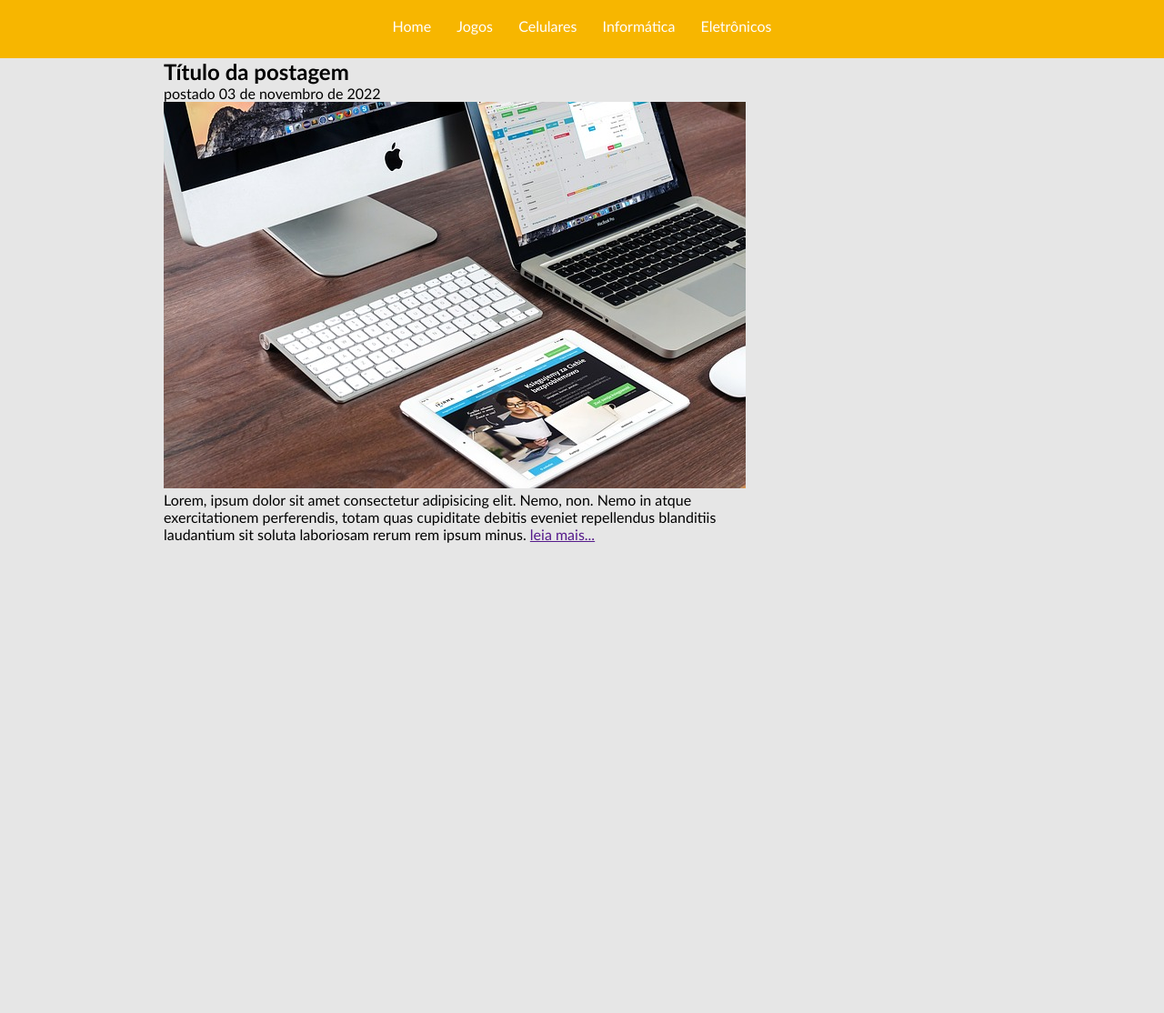
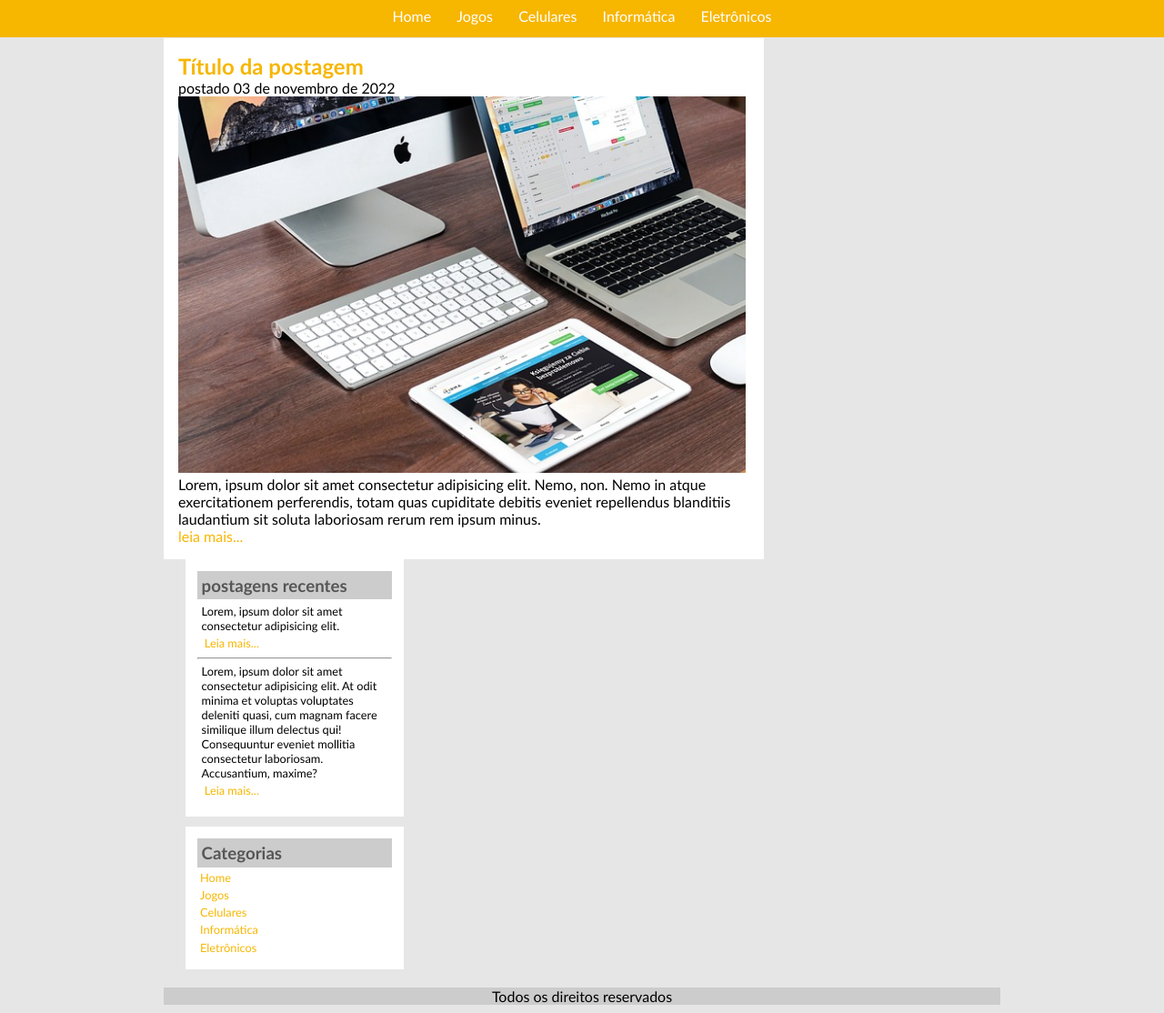
Before and after one commit to RyanF-Souza/BisonhoBlog, a plain HTML site: page index.html in a window 1280 px wide. Shown: the part 68-1182 px from the top of the page at 91% size. Before the commit the page ends 800 px from the top, so only its background shows below. Drawn offline with Linux system fonts and the light colour scheme.

Commit message:
Add files via upload

```diff
--- a/css/style.css
+++ b/css/style.css
@@ -3,43 +3,103 @@
     padding: 0;
     box-sizing: border-box;
 }
-#area-cabecalho{
+#areaCabecalho{
     padding: 0.9rem;
     background-color: #f7b600;
     text-align: center;
 }
-#area-logo, #area-menu{
+#areaLogo, #area-menu{
     padding: 0.7rem;
 }
-#area-menu a{
+#areaMenu a{
     text-decoration: none;
 }
-#area-menu a:link, #area-menu a:visited{
+#areaMenu a:link, #area-menu a:visited{
     color: #fff;
     padding: 8px 12px;
     border-radius: 5px;
     transition: 0.5s;
 }
-#area-menu a:hover{
+#areaMenu a:hover{
     background-color: #fff;
     color: #f7b600;
 }
-#area-principal{
+#areaPrincipal{
     width: 57.5rem;
     margin: 0.5px auto;
     display: flex;
     flex-wrap: wrap;
 }
-#area-postagem{
+#areaPostagem{
     width: 41.25rem;
 }
-#area-lateral{
+#areaLateral{
+    width: 15rem;
+    margin-left: 1.5rem;
 
 }
 body{
     font-family: 'Trebuchet MS', 'Lucida Sans Unicode', 'Lucida Grande', 'Lucida Sans', Arial, sans-serif;
     background-color: #e6e6e6;
 }
-.logo-branco{
+.conteudoLateral{
+    padding: 0.8rem;
+    margin-bottom: 0.7rem;
+    background-color: #fff;
+}
+.conteudoLateral a{
+    text-decoration: none;
+    display: block;
+    margin: 0.2rem;
+    font-size: 0.8rem;
+}
+.conteudoLateral a:visited, .conteudoLateral a:link{
+    color: #f7b600;
+}
+.conteudoLateral a:hover{
+    text-decoration: underline;
+}
+.conteudoLateralTitulo{
+    color: #565656;
+    background-color: #ccc;
+    padding: 0.3rem;
+}
+.textoPostagemLateral{
+    font-size: 0.8rem;
+    padding: 0.3rem;
+}
+footer{
+    width: 57.5rem;
+    margin: 9px auto;
+}
+footer p{
+    text-align: center;
+    background-color: #ccc;
+}
+.logoBranco{
     color: white;
 }
+.postagem{
+    padding: 1rem;
+    background-color: #fff;
+}
+.postagem a{
+    text-decoration: none;
+}
+.postagem a:visited, .postagem a:link{
+    color: #f7b600;
+}
+.postagem a:hover{
+    text-decoration: underline;
+}
+.postagemImagem{
+    width: 39rem;
+}
+.postagemTitulo{
+    color: #f7b600;
+}
+.PostagemData{
+    font-size: 0.8rem;
+    display: block;
+    padding-bottom: 0.8rem;
+}
--- a/index.html
+++ b/index.html
@@ -8,11 +8,11 @@
     <link rel="stylesheet" href="css/style.css">
 </head>
 <body>
-    <header id="area-cabecalho">
-        <div id="area-logo">
-            <h1 id="logo">Bisonho<span class="logo-branco">Blog</span></h1>
+    <header id="areaCabecalho">
+        <div id="areaLogo">
+            <h1 id="logo">Bisonho<span class="logoBranco">Blog</span></h1>
         </div>
-        <nav id="area-menu">
+        <nav id="areaMenu">
             <a href="#">Home</a>
             <a href="#">Jogos</a>
             <a href="#">Celulares</a>
@@ -20,18 +20,44 @@
             <a href="#">Eletrônicos</a>
         </nav>
     </header>
-    <main id="area-principal">
-        <section id="area-postagem"> <!-- conteúdo principal -->
-            <h2 class="postagem-titulo">Título da postagem</h2>
-            <span class="postagem-dtat">postado 03 de novembro de 2022</span>
-            <img src="img/imagem2.jpg" class="postagem-imagem" alt="">
-            <p>Lorem, ipsum dolor sit amet consectetur adipisicing elit. Nemo, non. Nemo in atque exercitationem perferendis, totam quas cupiditate debitis eveniet repellendus blanditiis laudantium sit soluta laboriosam rerum rem ipsum minus.
-            <a href="">leia mais...</a>
-            </p>
+    <main id="areaPrincipal">
+        <section id="areaPostagem"> <!-- conteúdo principal -->
+            <article class="postagem">
+                <h2 class="postagemTitulo">Título da postagem</h2>
+                <span class="postagemData">postado 03 de novembro de 2022</span>
+                <img src="img/imagem2.jpg" class="postagemImagem" alt="">
+                <p>Lorem, ipsum dolor sit amet consectetur adipisicing elit. Nemo, non. Nemo in atque exercitationem perferendis, totam quas cupiditate debitis eveniet repellendus blanditiis laudantium sit soluta laboriosam rerum rem ipsum minus.</p>
+                <a href="#">leia mais...</a>
+            </article>
         </section>
-        <aside id="area-lateral"> <!-- conteúdo lateral -->
-
+        <aside id="areaLateral"> <!-- conteúdo lateral -->
+            <article class="conteudoLateral">
+                <h3 class="conteudoLateralTitulo">postagens recentes</h3>
+                <div class="textoPostagemLateral">
+                    <p>Lorem, ipsum dolor sit amet consectetur adipisicing elit.</p>
+                    <a href="#">Leia mais...</a>
+                </div>
+                <hr>
+                <div class="textoPostagemLateral">
+                    <p>Lorem, ipsum dolor sit amet consectetur adipisicing elit. At odit minima et voluptas voluptates deleniti quasi, cum magnam facere similique illum delectus qui! Consequuntur eveniet mollitia consectetur laboriosam. Accusantium, maxime?
+                    </p>
+                    <a href="#">Leia mais...</a>
+                </div>
+            </article>
+            <article class="conteudoLateral">
+                <h3 class="conteudoLateralTitulo">Categorias</h3>
+                <nav id="navegacaoLateral">
+                    <a href="index.html">Home</a>
+                    <a href="jogos.html">Jogos</a>
+                    <a href="celulares.html">Celulares</a>
+                    <a href="informatica.html">Informática</a>
+                    <a href="eletronicos.html">Eletrônicos</a>
+                </nav>
+            </article>
         </aside>
     </main>
+    <footer>
+        <p>Todos os direitos reservados</p>
+    </footer>
 </body>
 </html>
```
